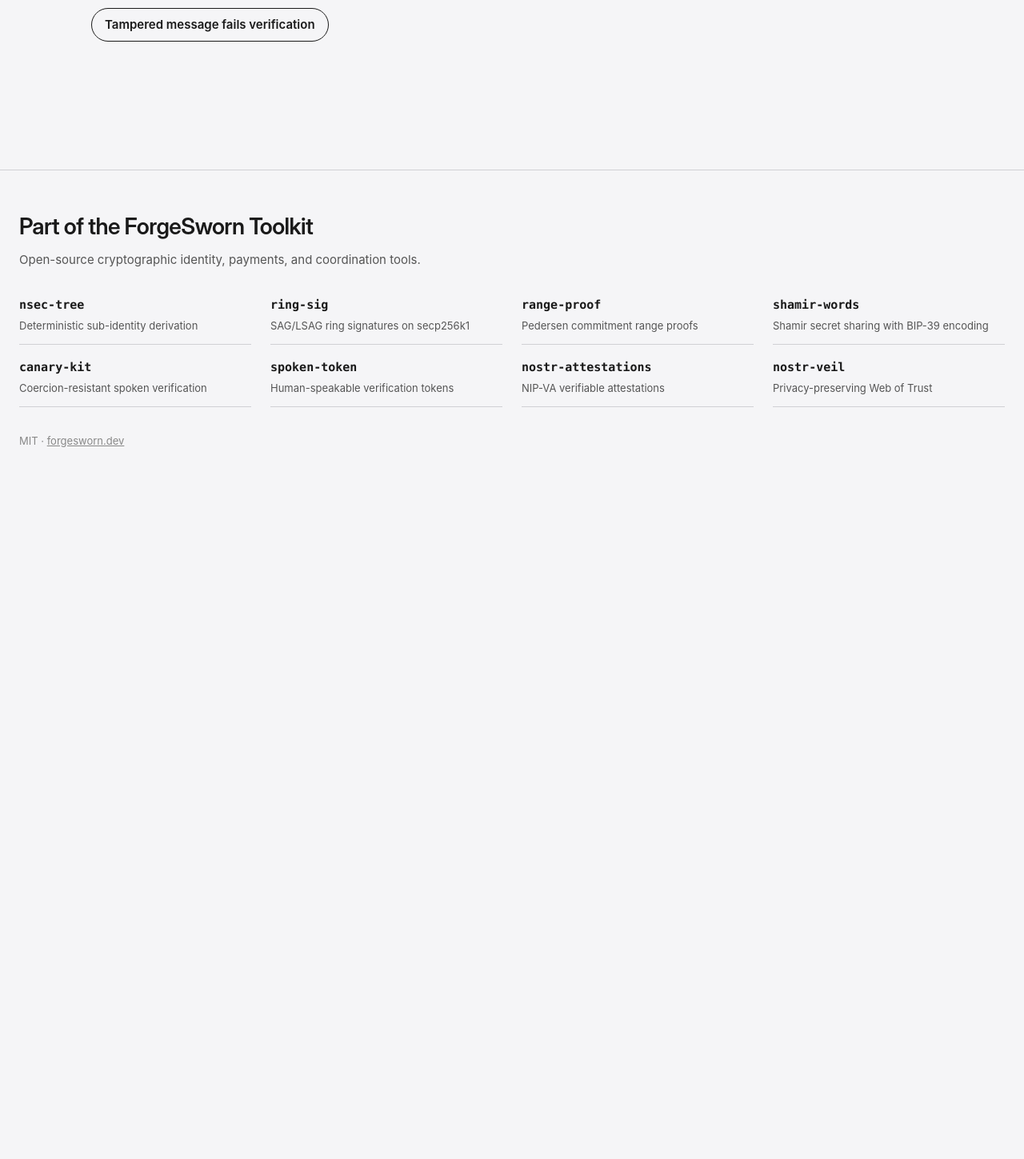
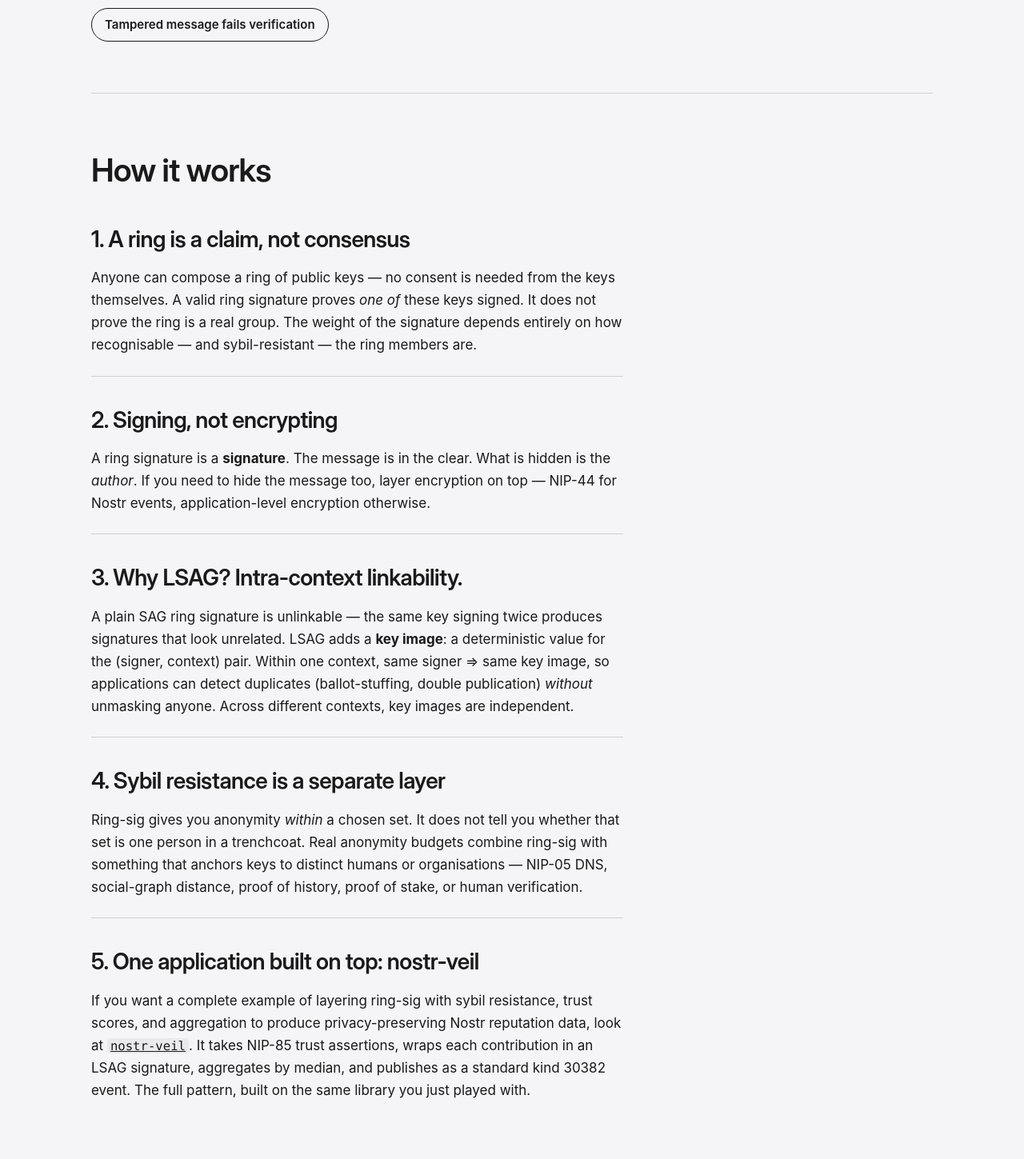
Before and after one commit to forgesworn/forgesworn-demos, a Preact app in the folder apps/ring-sig/: page / in a window 1280 px wide. Shown: the part 1101-2550 px from the top of the page at 80% size. Before the commit the page ends 1711 px from the top, so only its background shows below. Built offline with nearby package versions, Linux system fonts and the light colour scheme; a web font is replaced by a local one.

Commit message:
feat(ring-sig): walkthrough with nostr-veil bridge

```diff
--- a/apps/ring-sig/src/App.tsx
+++ b/apps/ring-sig/src/App.tsx
@@ -1,6 +1,7 @@
 import { Header, Footer } from "@forgesworn-demos/ui";
 import { Hero } from "./hero/Hero.js";
 import { Playground } from "./playground/Playground.js";
+import { Walkthrough } from "./walkthrough/Walkthrough.js";
 
 export function App() {
   return (
@@ -9,6 +10,7 @@ export function App() {
       <main>
         <Hero />
         <Playground />
+        <Walkthrough />
       </main>
       <Footer />
     </>
--- /dev/null
+++ b/apps/ring-sig/src/walkthrough/Walkthrough.tsx
@@ -0,0 +1,70 @@
+import "./walkthrough.css";
+
+export function Walkthrough() {
+  return (
+    <section class="rs-walk">
+      <h2>How it works</h2>
+
+      <article class="rs-walk-step">
+        <h3>1. A ring is a claim, not consensus</h3>
+        <p>
+          Anyone can compose a ring of public keys — no consent is needed from
+          the keys themselves. A valid ring signature proves <em>one of</em>{" "}
+          these keys signed. It does not prove the ring is a real group. The
+          weight of the signature depends entirely on how recognisable — and
+          sybil-resistant — the ring members are.
+        </p>
+      </article>
+
+      <article class="rs-walk-step">
+        <h3>2. Signing, not encrypting</h3>
+        <p>
+          A ring signature is a <strong>signature</strong>. The message is in
+          the clear. What is hidden is the <em>author</em>. If you need to hide
+          the message too, layer encryption on top — NIP-44 for Nostr events,
+          application-level encryption otherwise.
+        </p>
+      </article>
+
+      <article class="rs-walk-step">
+        <h3>3. Why LSAG? Intra-context linkability.</h3>
+        <p>
+          A plain SAG ring signature is unlinkable — the same key signing twice
+          produces signatures that look unrelated. LSAG adds a{" "}
+          <strong>key image</strong>: a deterministic value for the
+          (signer, context) pair. Within one context, same signer ⇒ same key
+          image, so applications can detect duplicates (ballot-stuffing, double
+          publication) <em>without</em> unmasking anyone. Across different
+          contexts, key images are independent.
+        </p>
+      </article>
+
+      <article class="rs-walk-step">
+        <h3>4. Sybil resistance is a separate layer</h3>
+        <p>
+          Ring-sig gives you anonymity <em>within</em> a chosen set. It does
+          not tell you whether that set is one person in a trenchcoat. Real
+          anonymity budgets combine ring-sig with something that anchors keys
+          to distinct humans or organisations — NIP-05 DNS, social-graph
+          distance, proof of history, proof of stake, or human verification.
+        </p>
+      </article>
+
+      <article class="rs-walk-step">
+        <h3>5. One application built on top: nostr-veil</h3>
+        <p>
+          If you want a complete example of layering ring-sig with sybil
+          resistance, trust scores, and aggregation to produce privacy-preserving
+          Nostr reputation data, look at{" "}
+          <a href="https://github.com/forgesworn/nostr-veil">
+            <code>nostr-veil</code>
+          </a>
+          . It takes NIP-85 trust assertions, wraps each contribution in an
+          LSAG signature, aggregates by median, and publishes as a standard
+          kind 30382 event. The full pattern, built on the same library you
+          just played with.
+        </p>
+      </article>
+    </section>
+  );
+}
--- /dev/null
+++ b/apps/ring-sig/src/walkthrough/walkthrough.css
@@ -0,0 +1,45 @@
+.rs-walk {
+  padding: var(--space-16) 0 var(--space-24);
+  border-top: 1px solid var(--colour-border);
+}
+
+.rs-walk h2 {
+  font-family: var(--font-display);
+  font-size: var(--text-2xl);
+  font-weight: 600;
+  letter-spacing: -0.02em;
+  margin: 0 0 var(--space-8);
+}
+
+.rs-walk-step {
+  max-width: 62ch;
+  margin: 0 0 var(--space-8);
+  padding-bottom: var(--space-6);
+  border-bottom: 1px solid var(--colour-border);
+}
+
+.rs-walk-step:last-child {
+  border-bottom: none;
+}
+
+.rs-walk-step h3 {
+  font-family: var(--font-display);
+  font-size: var(--text-xl);
+  font-weight: 600;
+  letter-spacing: -0.02em;
+  margin: 0 0 var(--space-3);
+}
+
+.rs-walk-step p {
+  color: var(--colour-text);
+  line-height: 1.65;
+  margin: 0;
+}
+
+.rs-walk-step code {
+  font-family: var(--font-mono);
+  font-size: 0.92em;
+  padding: 0 var(--space-1);
+  background: var(--colour-bg-subtle);
+  border-radius: var(--radius-sm);
+}
```
